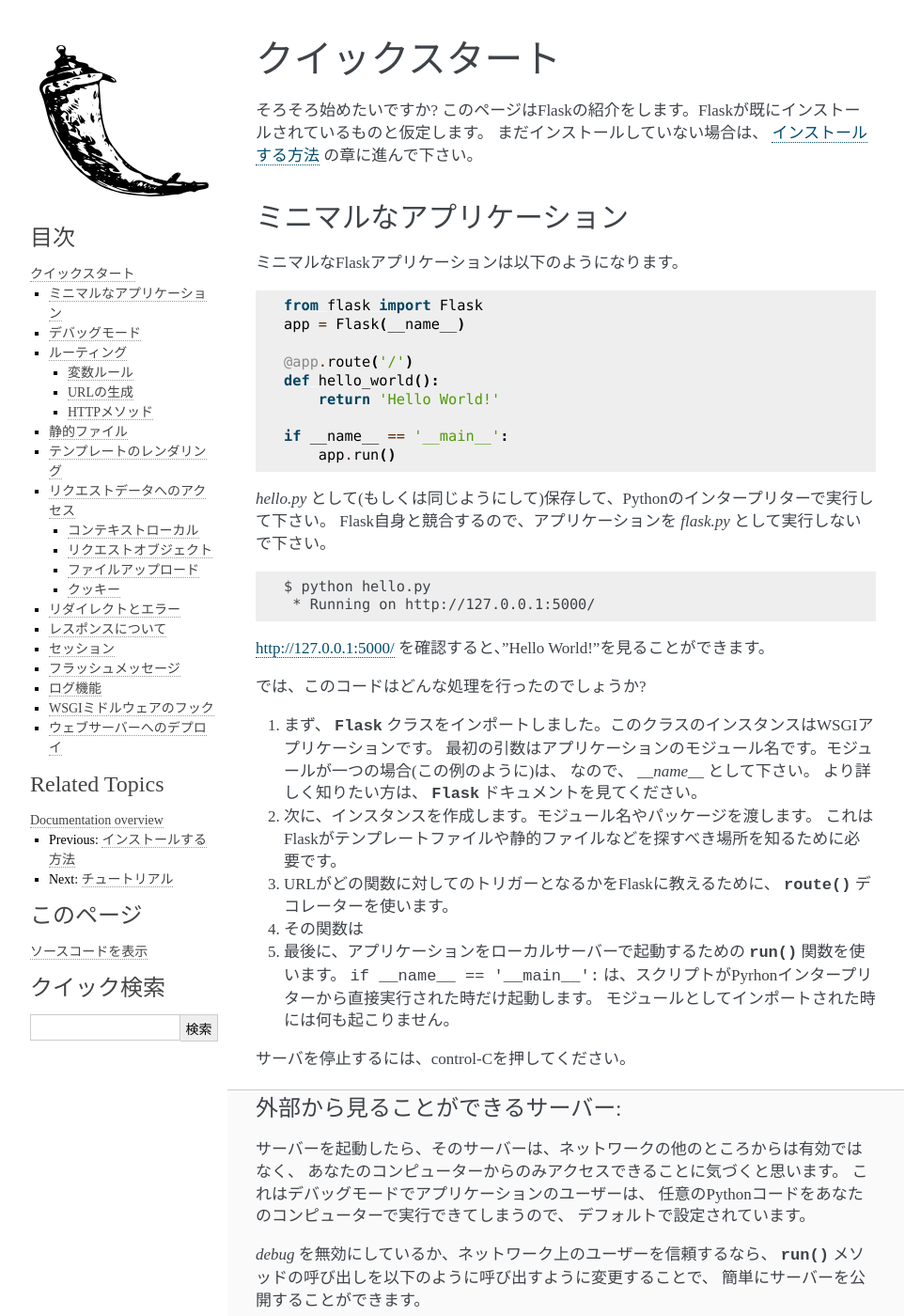
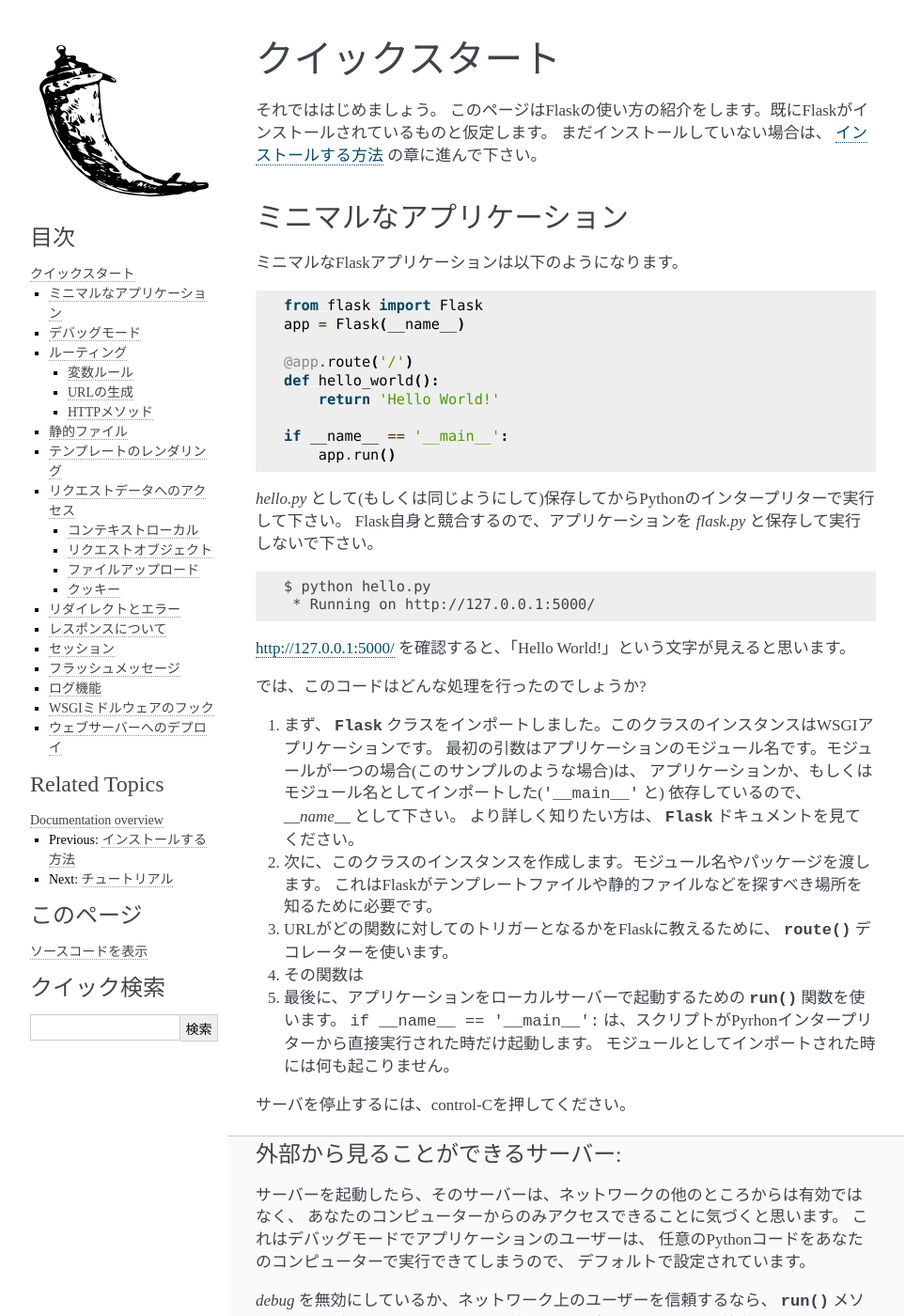
Before and after one commit to tokuda109/flask-docs-ja, a Sphinx documentation site: the page built from docs/quickstart.rst, in a window 1280 px wide and 1400 px high. Shown: the whole window at 94% size, without its empty margins (148-1111 px from the left). Built offline with Sphinx 7.4.7, drawn with Linux system fonts in a browser that asks for light colours.

Commit message:
Misc updated

```diff
--- a/docs/quickstart.rst
+++ b/docs/quickstart.rst
@@ -10,8 +10,8 @@
    assumes you already have Flask installed.  If you do not, head over to the
    :ref:`installation` section.
 
-そろそろ始めたいですか?
-このページはFlaskの紹介をします。Flaskが既にインストールされているものと仮定します。
+それでははじめましょう。
+このページはFlaskの使い方の紹介をします。既にFlaskがインストールされているものと仮定します。
 まだインストールしていない場合は、 :ref:`installation` の章に進んで下さい。
 
 .. A Minimal Application
@@ -38,8 +38,8 @@
    interpreter.  Make sure to not call your application `flask.py` because this
    would conflict with Flask itself.
 
-`hello.py` として(もしくは同じようにして)保存して、Pythonのインタープリターで実行して下さい。
-Flask自身と競合するので、アプリケーションを `flask.py` として実行しないで下さい。
+`hello.py` として(もしくは同じようにして)保存してからPythonのインタープリターで実行して下さい。
+Flask自身と競合するので、アプリケーションを `flask.py` と保存して実行しないで下さい。
 
 ::
 
@@ -49,7 +49,7 @@
 .. Now head over to `http://127.0.0.1:5000/ <http://127.0.0.1:5000/>`_, and you
    should see your hello world greeting.
 
-`http://127.0.0.1:5000/ <http://127.0.0.1:5000/>`_ を確認すると、”Hello World!”を見ることができます。
+`http://127.0.0.1:5000/ <http://127.0.0.1:5000/>`_ を確認すると、「Hello World!」という文字が見えると思います。
 
 .. So what did that code do?
 
@@ -76,10 +76,11 @@
    interpreter and not used as imported module.
 
 1. まず、 :class:`~flask.Flask` クラスをインポートしました。このクラスのインスタンスはWSGIアプリケーションです。
-   最初の引数はアプリケーションのモジュール名です。モジュールが一つの場合(この例のように)は、
-   なので、 `__name__` として下さい。
+   最初の引数はアプリケーションのモジュール名です。モジュールが一つの場合(このサンプルのような場合)は、
+   アプリケーションか、もしくはモジュール名としてインポートした(``'__main__'`` と)
+   依存しているので、 `__name__` として下さい。
    より詳しく知りたい方は、 :class:`~flask.Flask` ドキュメントを見てください。
-2. 次に、インスタンスを作成します。モジュール名やパッケージを渡します。
+2. 次に、このクラスのインスタンスを作成します。モジュール名やパッケージを渡します。
    これはFlaskがテンプレートファイルや静的ファイルなどを探すべき場所を知るために必要です。
 3. URLがどの関数に対してのトリガーとなるかをFlaskに教えるために、
    :meth:`~flask.Flask.route` デコレーターを使います。
```
